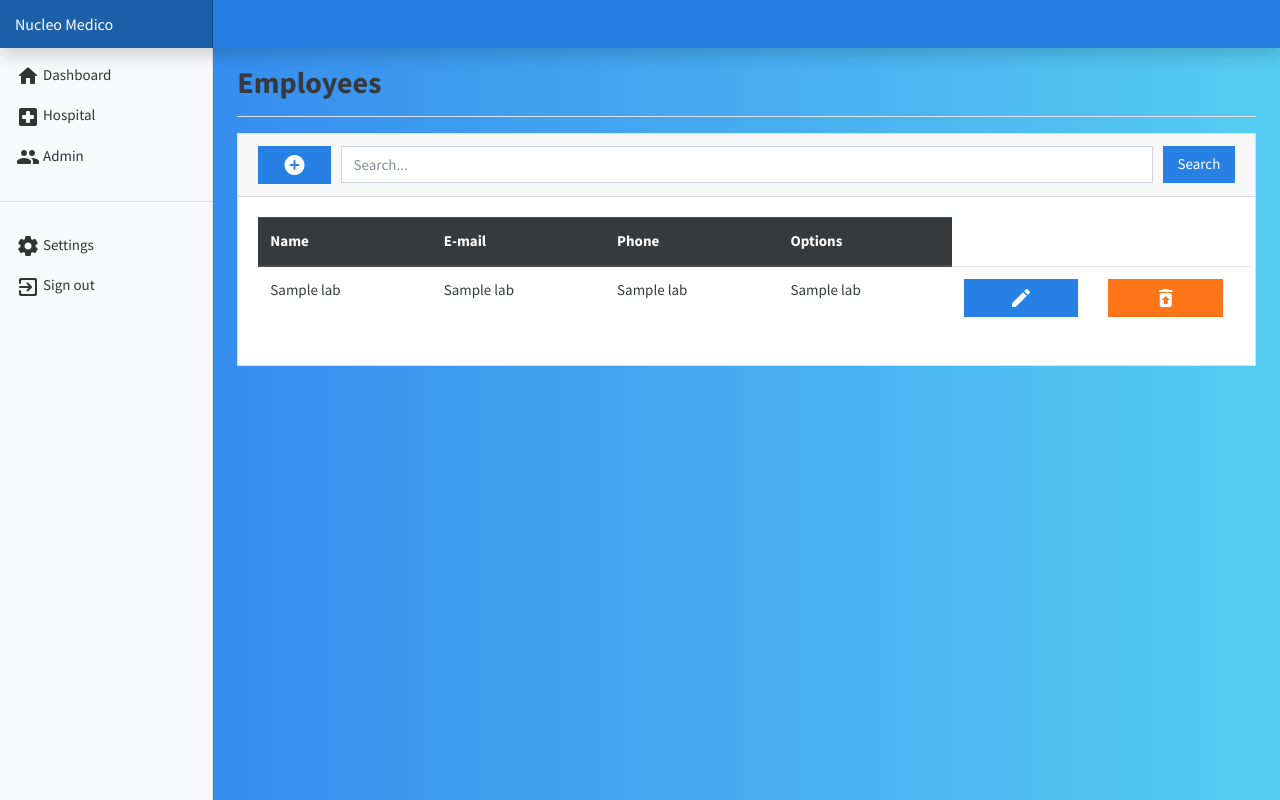
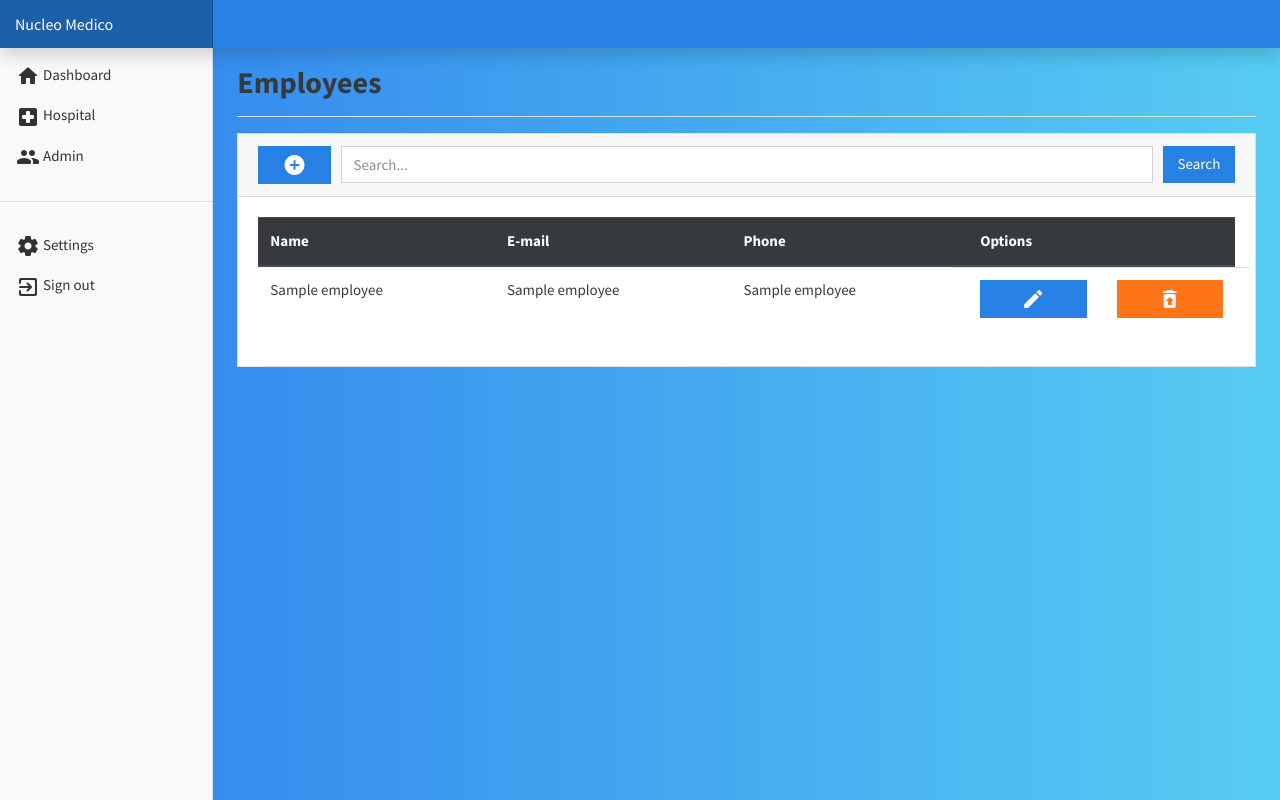
Before and after one commit to ushieru/nucleo, a Flask app: template src/templates/app/modules/admin/employees.html in a window 1280 px wide. Run offline with Flask 2, Linux system fonts and the light colour scheme; the template is opened without the code that fills it: most values are stand-ins (such as "Sample title", 1, 10 or a date in 2020); some libraries are stand-ins or nearby versions.

Commit message:
employess

```diff
--- a/src/routes/root.py
+++ b/src/routes/root.py
@@ -81,7 +81,7 @@ def sendMail(name, email, password):
                         </tr>
                         <tr>
                             <td style="color: #757575; padding: 0 10px;">
-                                <p>Se te a invitado a colaborar con el doctor $doctor, en su farmacia.</p>
+                                <p>Se te a invitado a colaborar con el doctor """ + session['name'] + """, en su farmacia.</p>
                                 <p>Tu usuario es tu correo electronico. Su contrase&ntilde;a sera provisional solo para su primer ingreso, no la comparta con nadie, en ningun momento.</p>
                                 <p style="color: #01579b; padding-left: 15px;">""" + password + """</p>
                             </td>
--- a/src/templates/app/modules/admin/employees.html
+++ b/src/templates/app/modules/admin/employees.html
@@ -33,28 +33,27 @@
                 </tr>
             </thead>
             <tbody>
-                {% for lab in labs %}
+                {% for employee in employees %}
                 <tr>
-                    <td>{{ lab[1] }}</td>
-                    <td>{{ lab[2] }}</td>
-                    <td>{{ lab[3] }}</td>
-                    <td>{{ lab[4] }}</td>
+                    <td>{{ employee[1] }}</td>
+                    <td>{{ employee[2] }}</td>
+                    <td>{{ employee[3] }}</td>
                     <td class="row">
                         <div class="col-sm-6">
                             <button type="button" class="btn btn-primary btn-block" title="Edit Laboratorie"
-                                data-toggle="modal" data-target="#modalToEdit{{ lab[0] }}">
+                                data-toggle="modal" data-target="#modalToEdit{{ employee[0] }}">
                                 <i class="material-icons-round align-middle">edit</i>
                             </button>
                         </div>
                         <div class="col-sm-6">
-                            {% if lab[5] == 0 %}
+                            {% if employee[4] == 0 %}
                             <button type="button" class="btn btn-danger btn-block" data-toggle="modal"
-                                title="Delete Laboratorie" data-target="#modalToDelete{{ lab[0] }}">
+                                title="Delete employee" data-target="#modalToDelete{{ employee[0] }}">
                                 <i class="material-icons-round align-middle">delete</i>
                             </button>
                             {% else %}
                             <button type="button" class="btn btn-warning btn-block" data-toggle="modal"
-                                title="Restore Laboratorie" data-target="#modalToRestore{{ lab[0] }}">
+                                title="Restore employee" data-target="#modalToRestore{{ employee[0] }}">
                                 <i class="material-icons-round align-middle">restore_from_trash</i>
                             </button>
                             {% endif %}
@@ -101,33 +100,33 @@
 </div>
 
 {# MODAL TO DELETE OR RESTORE #}
-{% for lab in labs %}
-    {% if lab[5] == 0 %}
-        {{ deleteModal(lab[0], lab[1]) }}
+{% for employee in employees %}
+    {% if employee[4] == 0 %}
+        {{ deleteModal(employee[0], employee[1]) }}
     {% else %}
-        {{ restoreModal(lab[0], lab[1]) }}
+        {{ restoreModal(employee[0], employee[1]) }}
     {% endif %}
 
-    {{ editModal(lab[0], lab[1], lab[2], lab[4], lab[3]) }}
+    {{ editModal(employee[0], employee[1], employee[2], employee[3]) }}
 {% endfor %}
 
 {% endblock %}
 
 {# EDIT MODAL GENERATOR #}
-{% macro editModal(id, name, email, phone, address) -%}
+{% macro editModal(id, name, email, phone) -%}
 <div class="modal fade" id="modalToEdit{{ id }}" tabindex="-1" role="dialog" aria-labelledby="Modal to Edit"
     aria-hidden="true">
     <div class="modal-dialog modal-dialog-centered" role="document">
         <div class="modal-content">
             <div class="modal-header">
-                <h5 class="modal-title font-weight-bolder" id="exampleModalCenterTitle">Edit Laboratorie</h5>
+                <h5 class="modal-title font-weight-bolder" id="exampleModalCenterTitle">Edit Employee</h5>
                 <button type="button" class="close" data-dismiss="modal" aria-label="Close">
                     <span aria-hidden="true">&times;</span>
                 </button>
             </div>
             <div class="modal-body">
-                <form action="/admin/laboratories/edit" method="POST">
-                    <input type="hidden" value="{{ id }}" name="id">
+                <form action="{{ url_for('employees.employeeEdit') }}" method="POST">
+                    <input type="hidden" value="{{ id }}" name="value">
                     <div class="form-group">
                         <label for="name">Name</label>
                         <input type="text" class="form-control" id="name" name="name" value="{{ name }}">
@@ -139,10 +138,6 @@
                     <div class="form-group">
                         <label for="phone">Phone</label>
                         <input type="number" class="form-control" id="phone" name="phone" value="{{ phone }}">
-                    </div>
-                    <div class="form-group">
-                        <label for="address">Address</label>
-                        <input type="text" class="form-control" id="address" name="address" value="{{ address }}">
                     </div>
                     <div class="form-group">
                         <button type="submit" class="btn btn-primary btn-block">Edit</button>
@@ -161,7 +156,7 @@
     <div class="modal-dialog modal-dialog-centered" role="document">
         <div class="modal-content">
             <div class="modal-header">
-                <h5 class="modal-title font-weight-bolder" id="exampleModalCenterTitle">Delete Laboratorie</h5>
+                <h5 class="modal-title font-weight-bolder" id="exampleModalCenterTitle">Delete Employee</h5>
                 <button type="button" class="close" data-dismiss="modal" aria-label="Close">
                     <span aria-hidden="true">&times;</span>
                 </button>
@@ -170,7 +165,7 @@
                 Are you sure to delete {{ name }}?
             </div>
             <div class="modal-footer">
-                <form action="{{ url_for('laboratories.laboratoriesDelete') }}" method="POST">
+                <form action="{{ url_for('employees.employeeDelete') }}" method="POST">
                     <input type="hidden" name="value" value="{{ id }}">
                     <button type="submit" class="btn btn-danger">
                         Delete
@@ -189,7 +184,7 @@
     <div class="modal-dialog modal-dialog-centered" role="document">
         <div class="modal-content">
             <div class="modal-header">
-                <h5 class="modal-title font-weight-bolder" id="exampleModalCenterTitle">Restore Laboratorie</h5>
+                <h5 class="modal-title font-weight-bolder" id="exampleModalCenterTitle">Restore Employee</h5>
                 <button type="button" class="close" data-dismiss="modal" aria-label="Close">
                     <span aria-hidden="true">&times;</span>
                 </button>
@@ -198,7 +193,7 @@
                 Are you sure to restore {{ name }}?
             </div>
             <div class="modal-footer">
-                <form action="/admin/laboratories/restore" method="POST">
+                <form action="{{ url_for('employees.employeeRestore') }}" method="POST">
                     <input type="hidden" name="value" value="{{ id }}">
                     <button type="submit" class="btn btn-warning">
                         Restore
```
Also changed, not shown: src/routes/admin/employees.py (+57 -1 lines).
